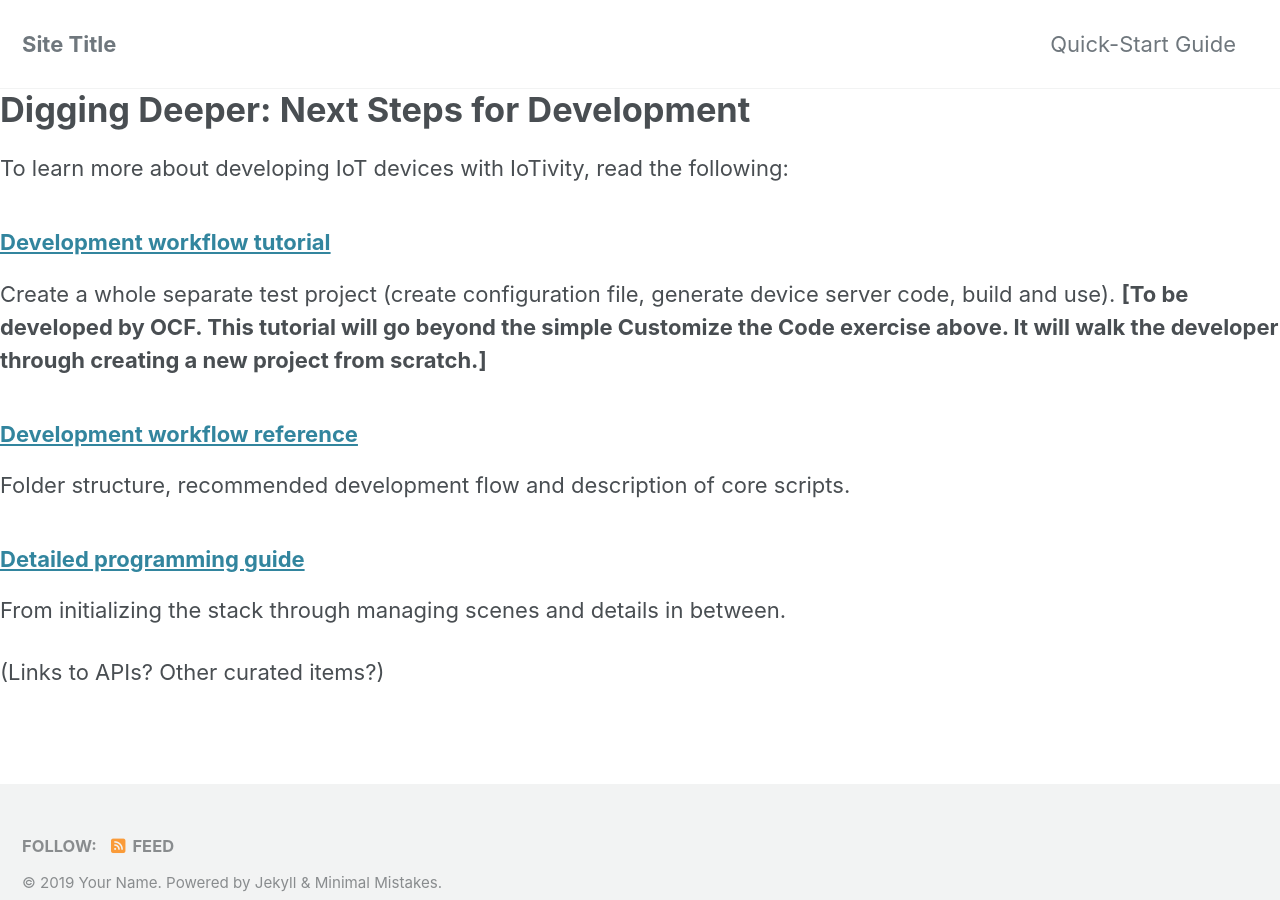
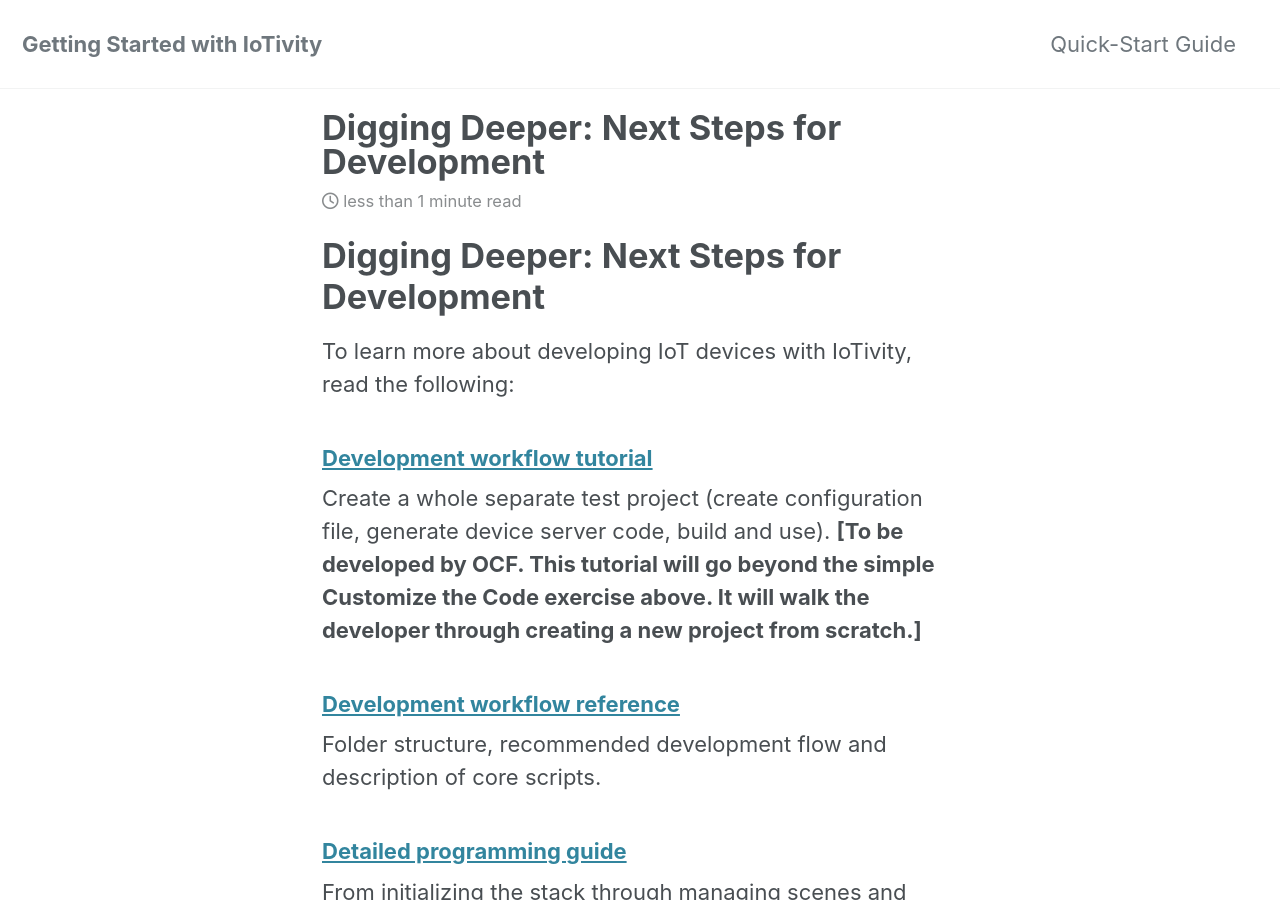
Before and after one commit to ironironi/iotivity.io, a Jekyll site: the page built from GSG-dig 190619.md, in a window 1280 px wide and 900 px high. Built offline with Jekyll 4.4.1, drawn with Linux system fonts in a browser that asks for light colours; cached includes are drawn as plain includes; nearby versions of some CDN libraries; our own code applies the rules of GitHub Pages for plain Markdown files; some of the changed text lies outside the part shown.

Commit message:
updated config file to include repository name/path

```diff
--- a/_config.yml
+++ b/_config.yml
@@ -16,14 +16,14 @@
 
 # Site Settings
 locale                   : "en-US"
-title                    : "Site Title"
+title                    : "Getting Started with IoTivity"
 title_separator          : "-"
 subtitle                 : # site tagline that appears below site title in masthead
-name                     : "Your Name"
-description              : "An amazing website."
+name                     : "Open Connectivity Foundation"
+description              : "Tutorials for compiling and running sample code for the IoTivity open-source framework for IoT device communication"
 url                      : # the base hostname & protocol for your site e.g. "https://mmistakes.github.io"
 baseurl                  : # the subpath of your site, e.g. "/blog"
-repository               : # GitHub username/repo-name e.g. "mmistakes/minimal-mistakes"
+repository               : "ironironi/iotivity.github.io"
 teaser                   : # path of fallback teaser image, e.g. "/assets/images/500x300.png"
 logo                     : # path of logo image to display in the masthead, e.g. "/assets/images/88x88.png"
 masthead_title           : # overrides the website title displayed in the masthead, use " " for no title
@@ -107,10 +107,10 @@
 
 # Site Author
 author:
-  name             : "Your Name"
+  name             : # "Your Name"
   avatar           : # path of avatar image, e.g. "/assets/images/bio-photo.jpg"
-  bio              : "I am an **amazing** person."
-  location         : "Somewhere"
+  bio              : # "I am an **amazing** person."
+  location         : # "Somewhere"
   email            :
   links:
     - label: "Email"
@@ -284,7 +284,7 @@
   # _posts
   - scope:
       path: ""
-      type: posts
+      type: pages
     values:
       layout: single
       author_profile: true
```
